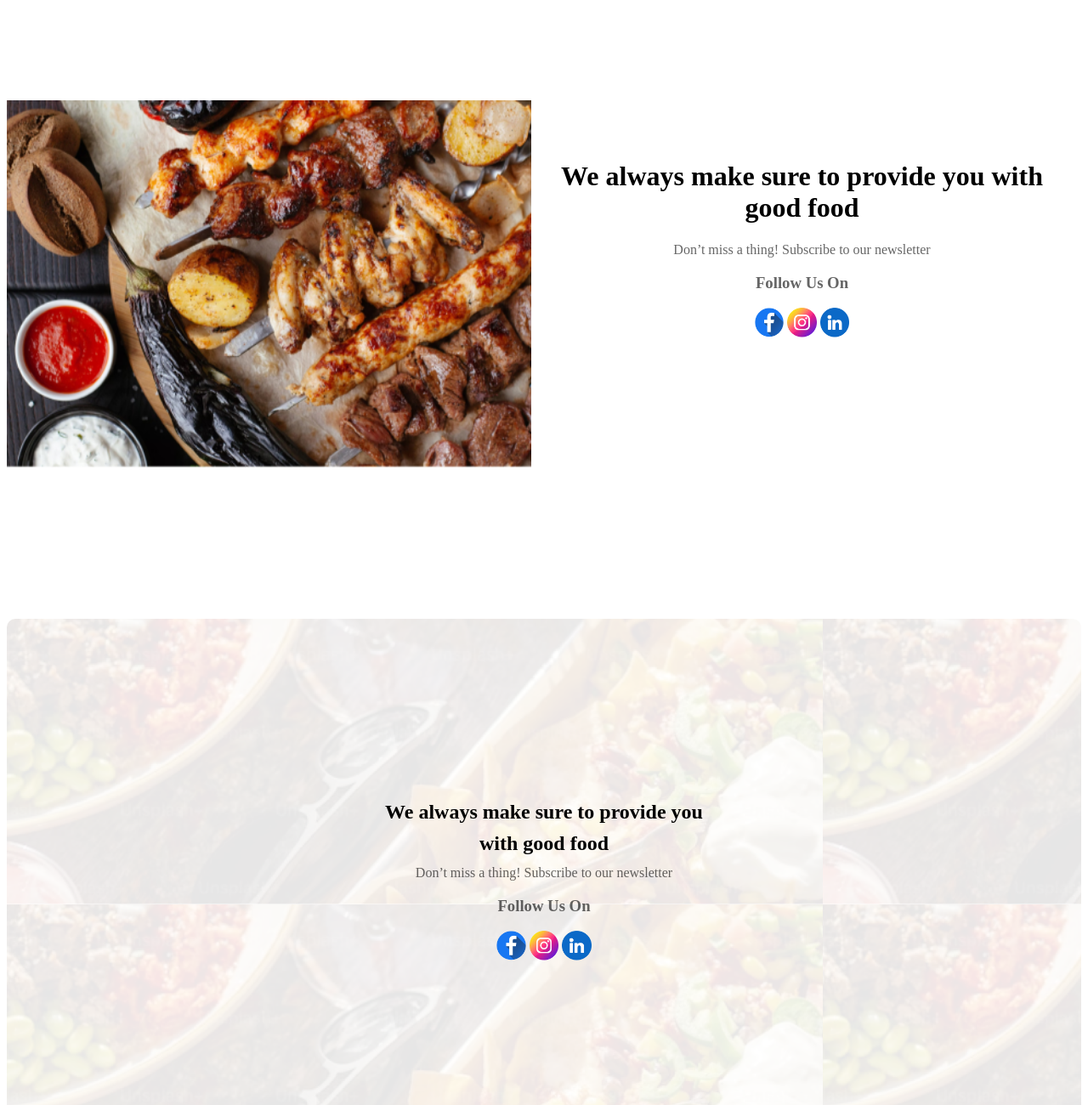
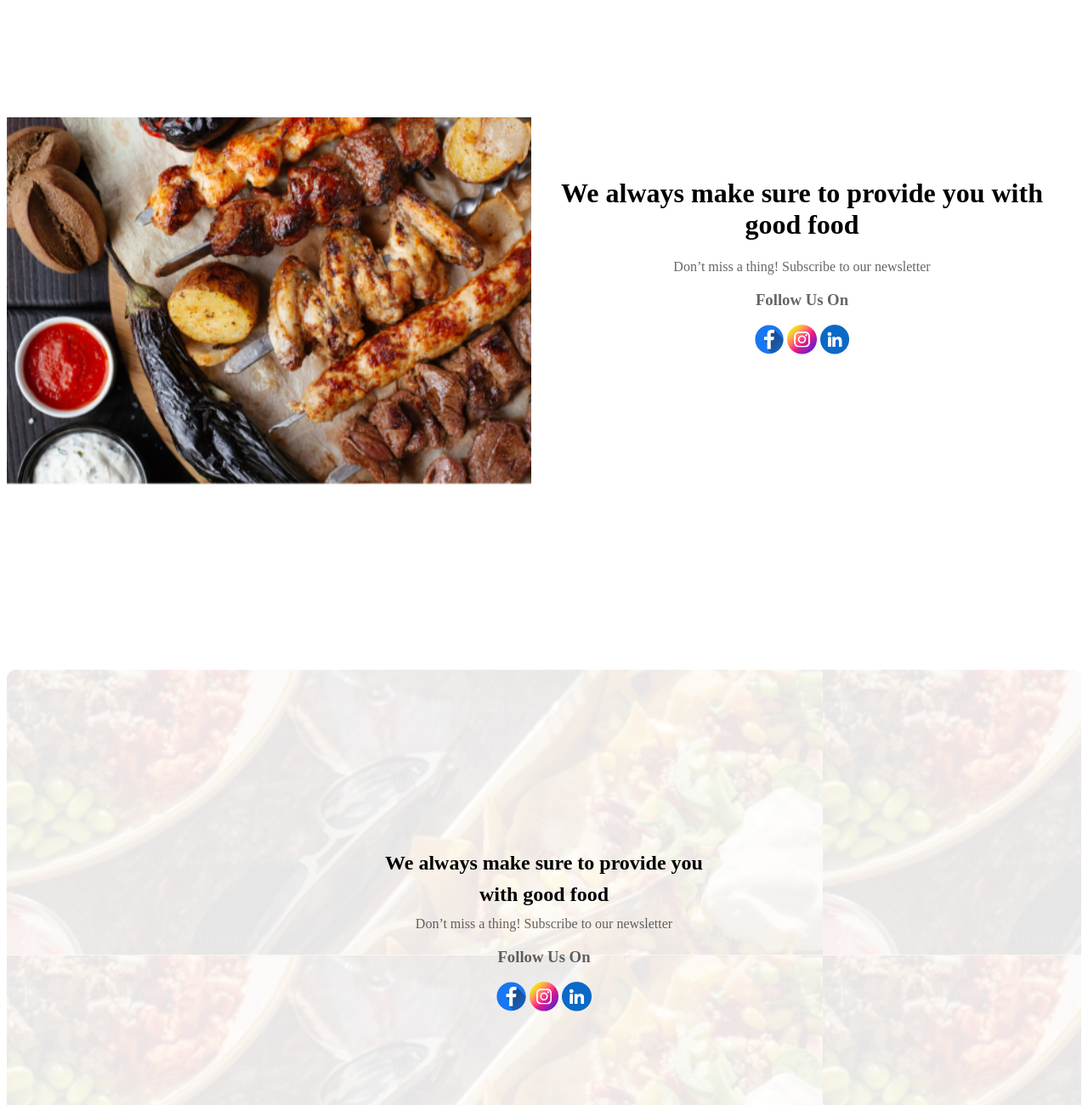
Before and after one commit to MF-FAHAD/Food-restaurant-Resposnsive, a plain HTML site: page index.html in a window 1280 px wide. Shown: the part 1520-2820 px from the top of the page at 85% size. Drawn offline with Linux system fonts and the light colour scheme.

Commit message:
add this code

```diff
--- a/styles.css
+++ b/styles.css
@@ -52,7 +52,7 @@
     height: 75vh;
     /* background-color: red; */
     display: flex;
-    margin-top: 30px;
+    margin-top: 50px;
 }
 .banner2{
     background-image: url('./assets/foods.png');
@@ -74,7 +74,7 @@
 .section3{
     background-image: url('./assets/social-bg.png');
     height: 75vh;
-    margin-top: 10px;
+    margin-top: 50px;
     border-radius: 10px;
     display: flex;
     align-items: center;
```
